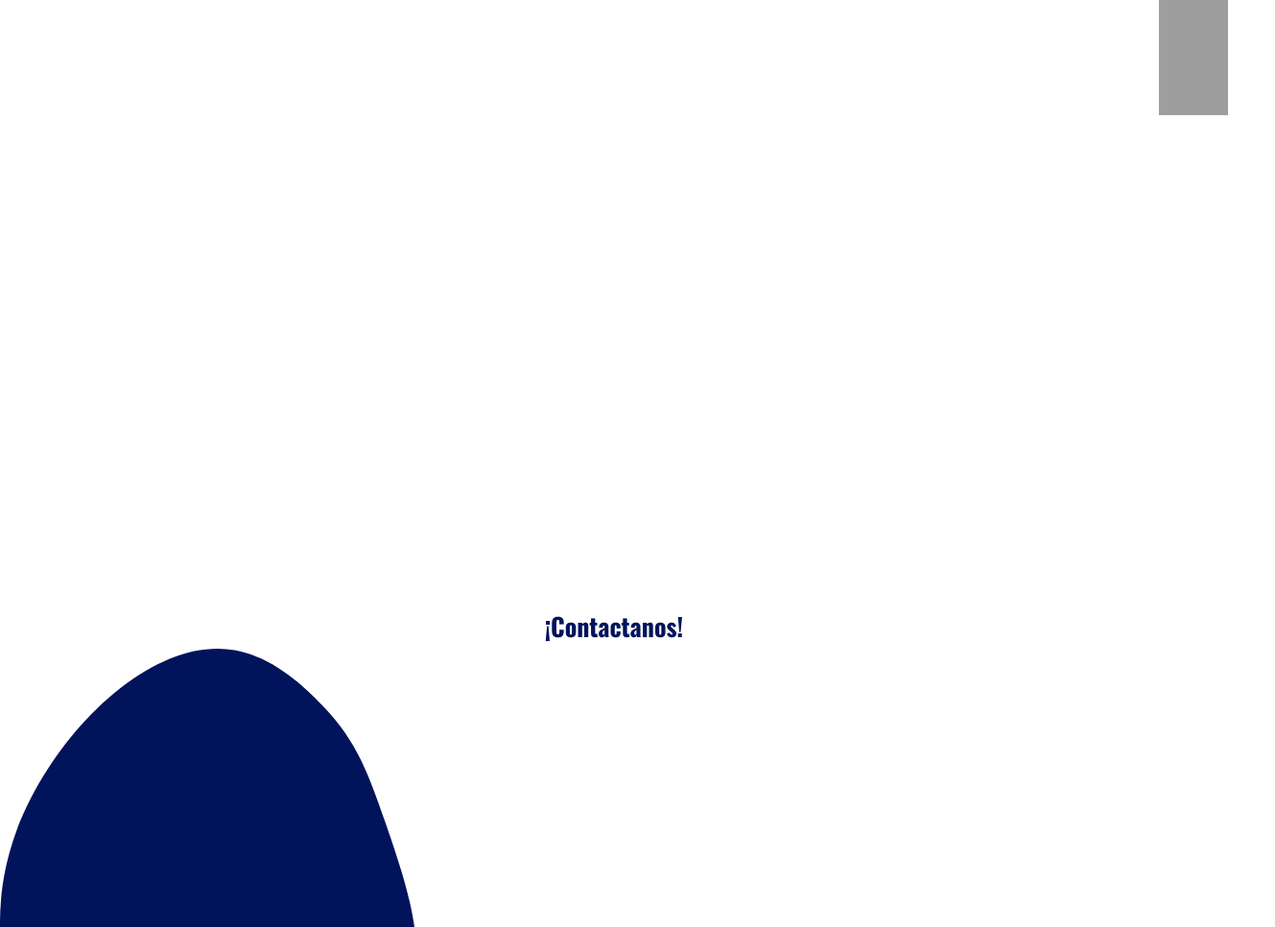
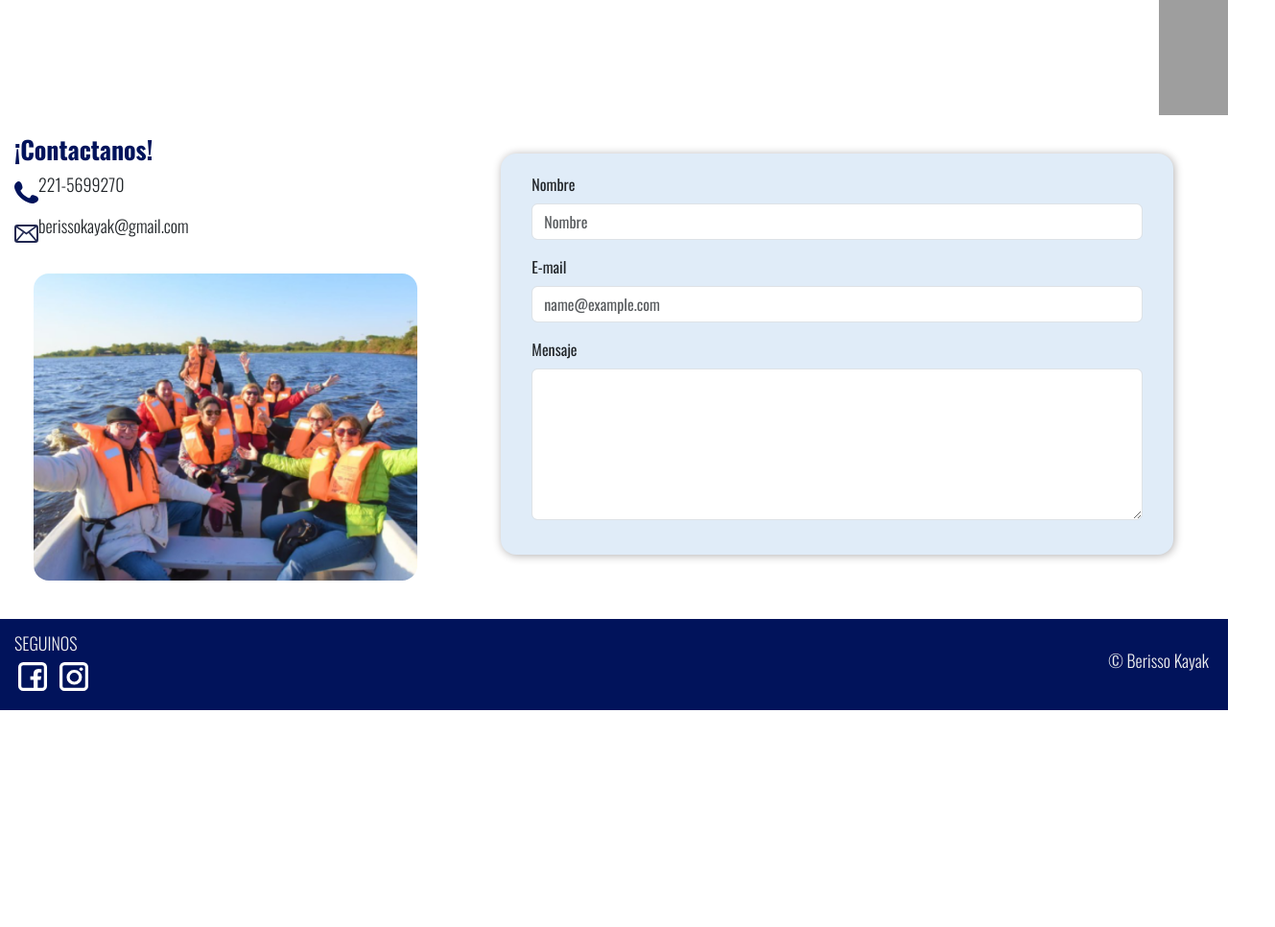
Before and after one commit to EvelinCCruz/RepoCruz, a website: page pages/contacto.html in a window 1280 px wide. Shown: the part 840-1806 px from the top of the page at 96% size, 1329 px wide, since content can reach past the window. After the commit the page ends 1580 px from the top, so only its background shows below. Drawn offline with nearby package versions, Linux system fonts and the light colour scheme; grey boxes are pictures that could not be loaded; files whose address does not match are found by name.

Commit message:
continua proyecto

```diff
--- a/SCSS/_common.scss
+++ b/SCSS/_common.scss
@@ -36,6 +36,10 @@ p{
         border-color: $mainColor;
         border-width: 2px;
     }
+}
+
+.bg-skyblue{
+    background-color: rgb(84, 170, 240) ;
 }
 
 
--- a/SCSS/_contacto.scss
+++ b/SCSS/_contacto.scss
@@ -0,0 +1,37 @@
+#contacto{
+    text-align: left;
+    margin: $margin;
+    display: flex;
+    display: column;
+    .contactar{
+        width: 60%;
+        .contact{
+            display: flex;
+            flex-direction: row;
+            align-items: center;
+        }
+        .contactemail{
+            display: flex;
+            flex-direction: row;
+            align-items: center;
+        }
+            img{
+                width: $sizeSm;
+            }
+        .img{
+            img{
+                margin: 20px;
+                width: 400px;
+                border-radius: $border;
+            }
+        }
+    }
+    .row{
+        margin: 20px 30px;
+        padding: 20px;
+        background-color: $secundaryColor;
+        border-radius: $border;
+        box-shadow: $shadow;
+    }
+
+}
--- a/pages/contacto.html
+++ b/pages/contacto.html
@@ -55,9 +55,7 @@
             </div>
         </div>
     </div>
-    <div class="marca-agua">
-        <img src="../imgs/imglogo.png" alt="Berisso Kayak">
-    </div>
+
   </header>
 
   <main id="contacto">
@@ -72,12 +70,16 @@
         <img src="../imgs/SVG/Mensaje.svg" alt="mensaje">
         <p>berissokayak@gmail.com</p>
       </div>
-      <article class="img">
-        <img src="../imgs/saludoenlancha.jpg" alt="enlancha" class="w-100 img-thumnail"></img>
-      </article>
+      <div class="img">
+        <img src="../imgs/fotosprincipales/En lancha.png" alt="Paseando en lancha"></img>
+      </div>
+
     </section>
 
-    </section id="formulario" class="form">
+    </section class="container-fluid">
+      <div class="container-fluid">
+        <div class="row">
+          <form action="" class="col-sm-12 col-md-12 col-lg-12">
             <div class="mb-3">
               <label for="FormControlInput1" class="form-label">Nombre</label>
               <input type="email" class="form-control" id="FormControlInput1" placeholder="Nombre">
@@ -88,7 +90,11 @@
             </div>
             <div class="mb-3">
               <label for="FormControlTextarea1" class="form-label">Mensaje</label>
-        <textarea class="form-control" id="FormControlTextarea1" rows="5"></textarea>
+              <textarea class="form-control" id="FormControlTextarea1" rows="6"></textarea>
+            </div>
+          </form>
+
+        </div>
       </div>
     </section>
   </main>
@@ -113,6 +119,6 @@
   <script src="https://cdn.jsdelivr.net/npm/bootstrap@5.3.0/dist/js/bootstrap.bundle.min.js" integrity="sha384-geWF76RCwLtnZ8qwWowPQNguL3RmwHVBC9FhGdlKrxdiJJigb/j/68SIy3Te4Bkz" crossorigin="anonymous"></script>
   <script type="text/javascript" src="https://code.jquery.com/jquery-3.6.0.min.js"></script>
   <script type="text/javascript" src="js/fresco.min.js"></script>
-  ""
+
 </body>
 </html>
```
Also changed, not shown: CSS/main.css, imgs/fotosprincipales/En lancha.png (added), imgs/salidas/Arroyo el pescado.png (deleted), imgs/salidas/saludoenlancha.jpg (deleted). Lines whose indentation alone changed are shown as unchanged.
